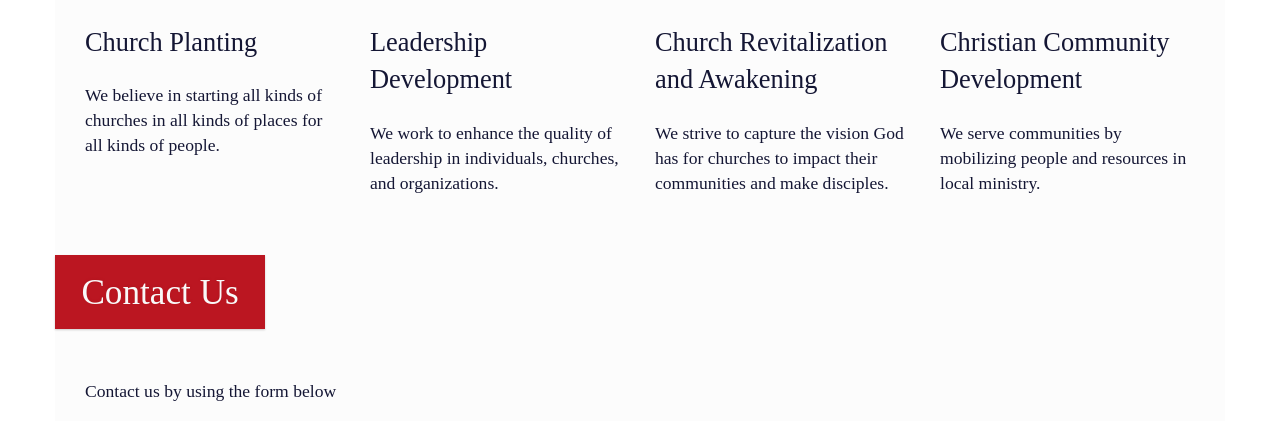
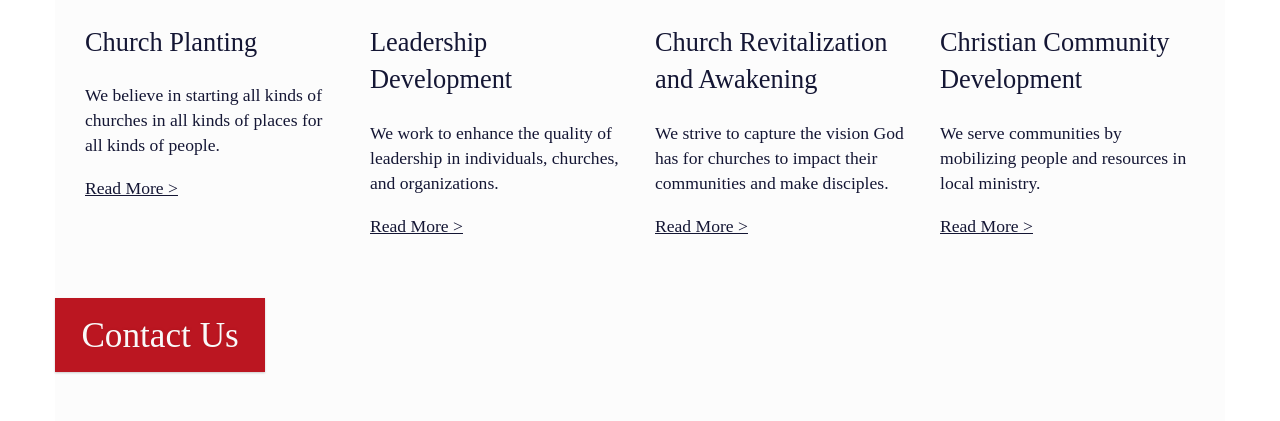
Before and after one commit to sbbelize/sbbelize.github.io, a plain HTML site: page index.html in a window 1280 px wide. Shown: the part 660-1081 px from the top of the page. Drawn offline with nearby package versions, Linux system fonts and the light colour scheme.

Commit message:
read more links

```diff
--- a/index.html
+++ b/index.html
@@ -90,21 +90,25 @@
             <div class="col-sm-3">
               <h2>Church Planting</h2>
               <p>We believe in starting all kinds of churches in all kinds of places for all kinds of people.</p>
+              <p><a href="/what/#Planting">Read More ></a></p>
             </div>
 
             <div class="col-sm-3">
               <h2>Leadership Development</h2>
               <p>We work to enhance the quality of leadership in individuals, churches, and organizations.</p>
+              <p><a href="/what/#Leadership">Read More ></a></p>
             </div>
 
             <div class="col-sm-3">
               <h2>Church Revitalization and Awakening</h2>
               <p>We strive to capture the vision God has for churches to impact their communities and make disciples.</p>
+              <p><a href="/what/#Awakening">Read More ></a></p>
             </div>
 
             <div class="col-sm-3">
               <h2>Christian Community Development</h2>
               <p>We serve communities by mobilizing people and resources in local ministry.</p>
+              <p><a href="/what/#Serve">Read More ></a></p>
             </div>
           </div>
 				</article>
```
Lines whose indentation alone changed are shown as unchanged.
